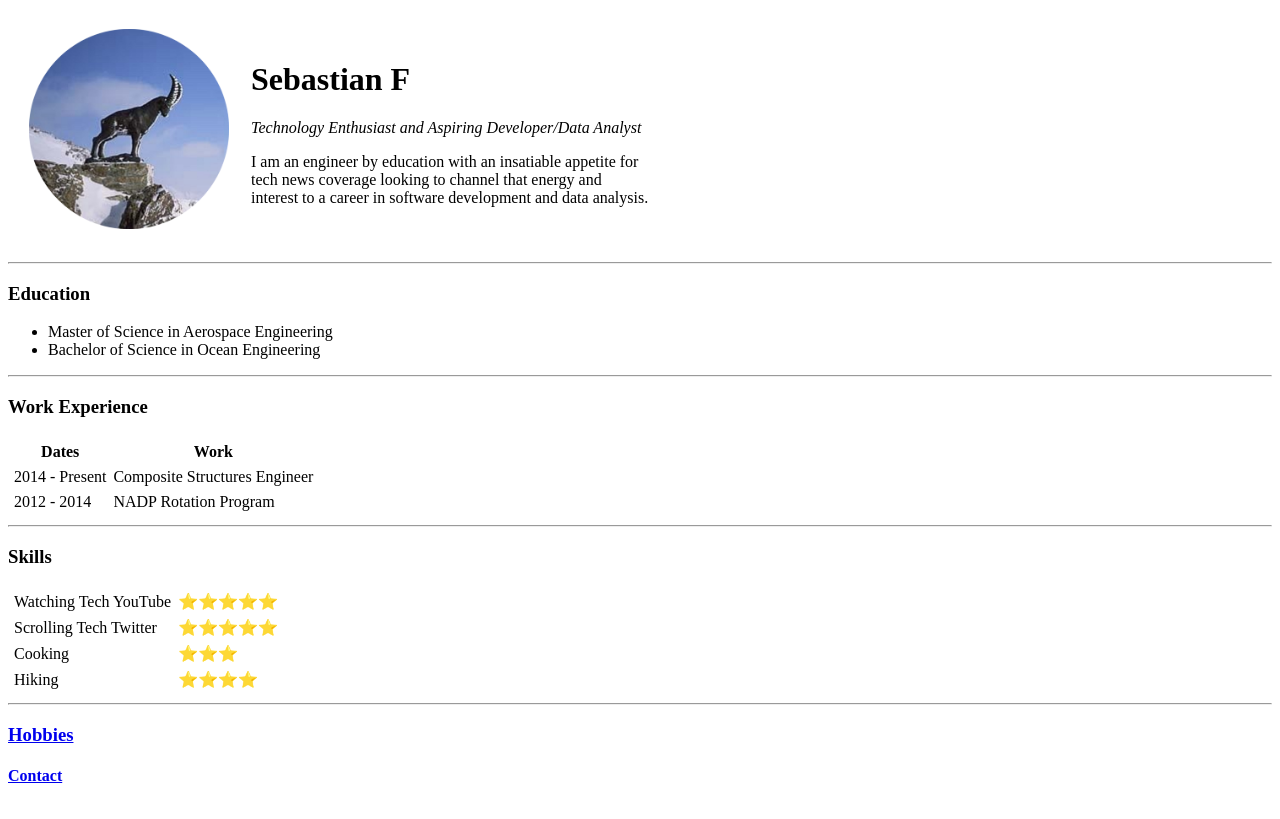
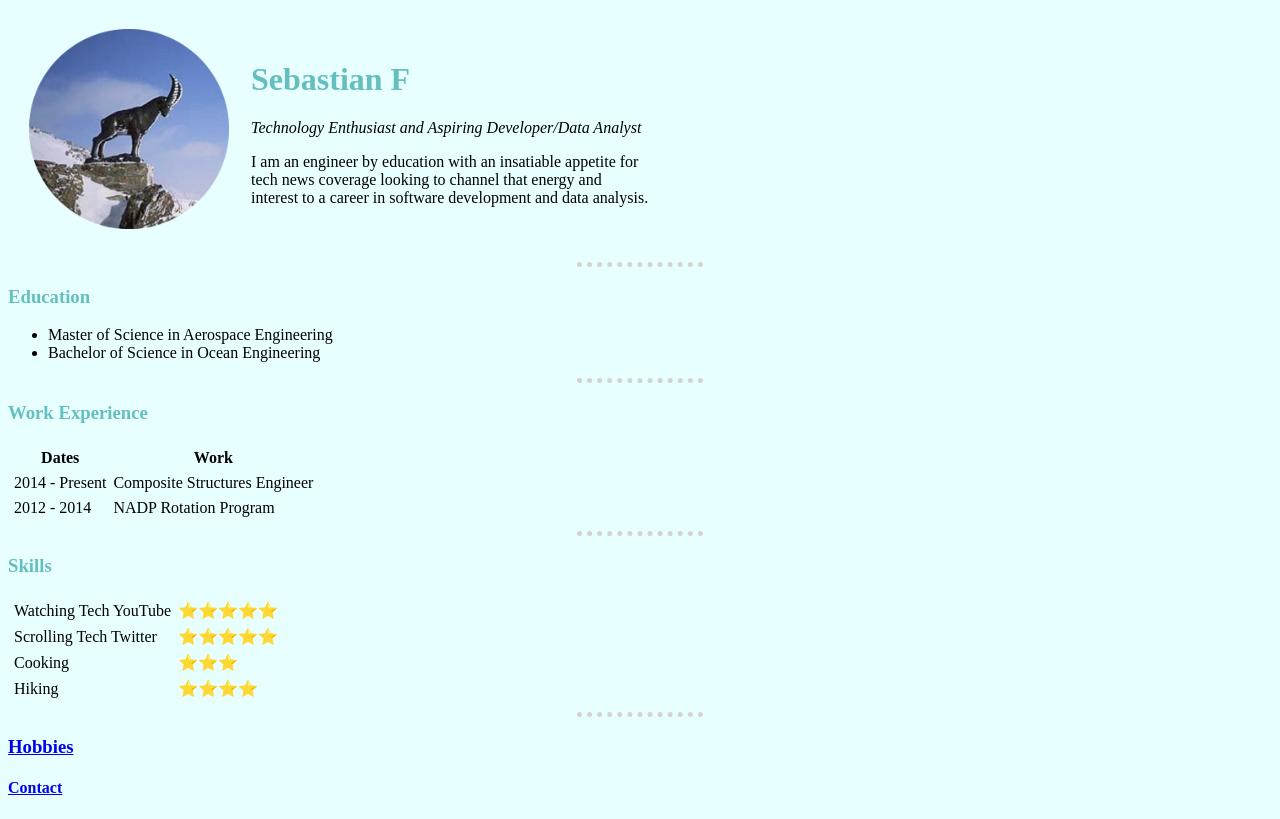
Before and after one commit to spfave/Python-100-Web-HTML, a plain HTML site: page index.html in a window 1280 px wide. Drawn offline with Linux system fonts and the light colour scheme.

Commit message:
Adding CSS style

```diff
--- /dev/null
+++ b/css/style.css
@@ -0,0 +1,19 @@
+body {
+  background-color: #e8ffff;
+}
+
+h1 {
+  color: #66bfbf;
+}
+
+h3 {
+  color: #66bfbf;
+}
+
+hr {
+  border-style: none;
+  border-top-style: dotted;
+  border-width: 5px;
+  border-color: lightgray;
+  width: 10%;
+}
--- a/index.html
+++ b/index.html
@@ -4,6 +4,7 @@
 <head>
     <meta charset="UTF-8">
     <title>Sebastian's Personal Site</title>
+    <link rel="stylesheet" href="css/style.css">
 </head>
 
 <body>
```
Also changed, not shown: contact.html (+1 -0 lines), hobbies.html (+1 -0 lines), 1 other file.
